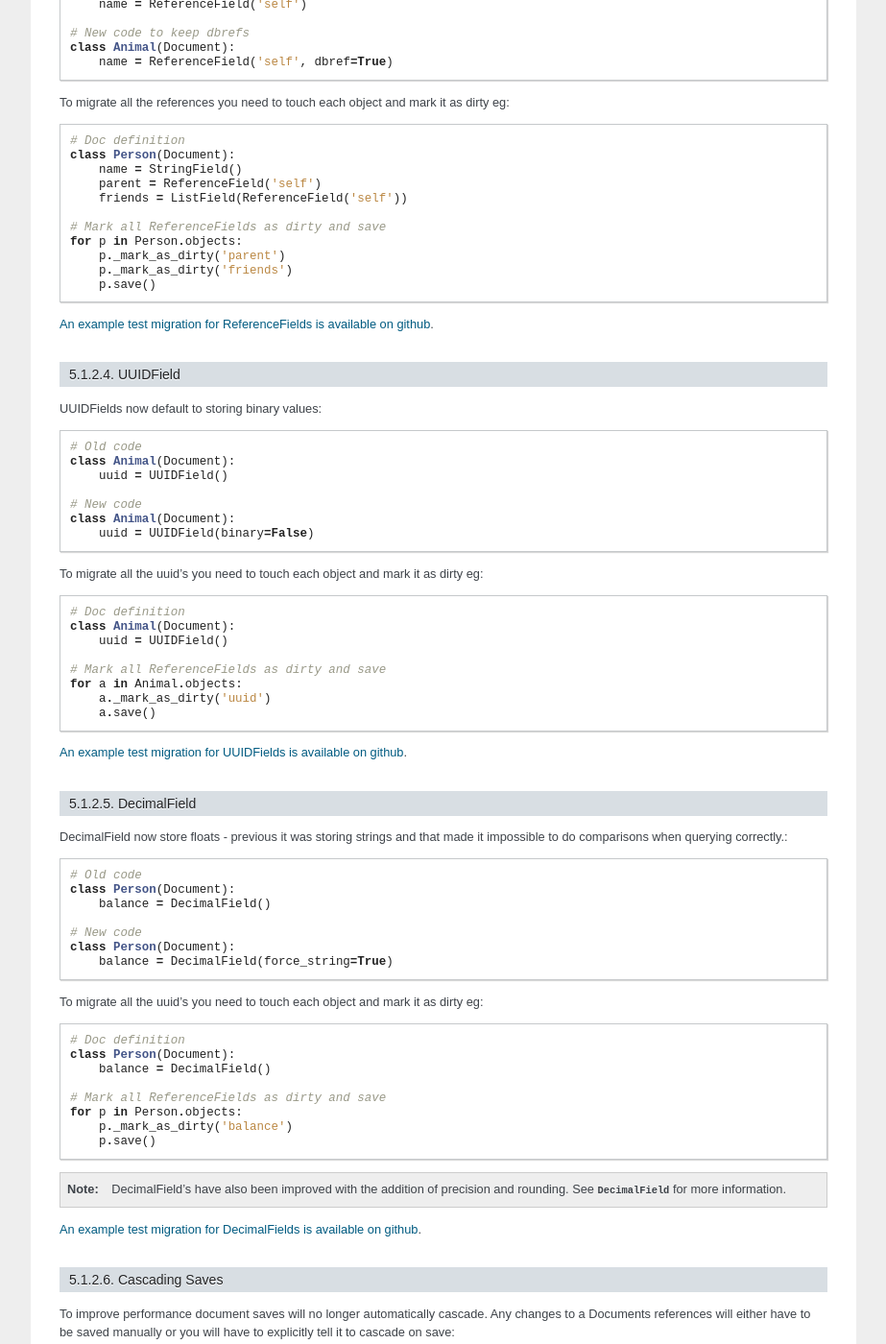
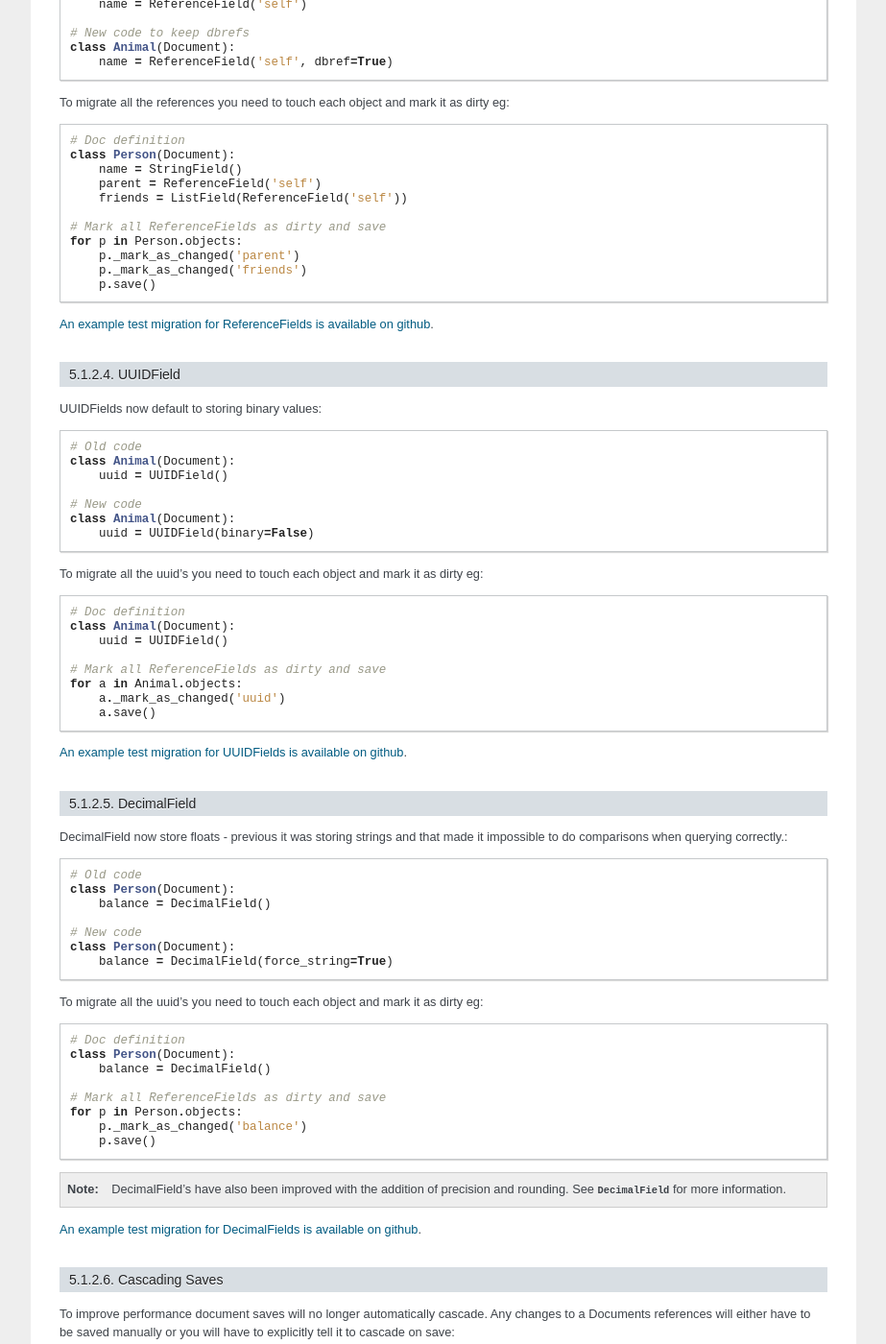
Before and after one commit to MongoEngine/mongoengine, a Sphinx documentation site: the page built from docs/upgrade.rst, in a window 1280 px wide and 1400 px high, scrolled down 1638 px. Shown: the whole window at 96% size, without its empty margins (198-1121 px from the left). Built offline with Sphinx 7.4.7, drawn with Linux system fonts in a browser that asks for light colours; the version number could not be read and is left out.

Commit message:
Upgrade doc fix (#330)

```diff
--- a/docs/upgrade.rst
+++ b/docs/upgrade.rst
@@ -116,8 +116,8 @@ eg::
 
     # Mark all ReferenceFields as dirty and save
     for p in Person.objects:
-        p._mark_as_dirty('parent')
-        p._mark_as_dirty('friends')
+        p._mark_as_changed('parent')
+        p._mark_as_changed('friends')
         p.save()
 
 `An example test migration for ReferenceFields is available on github
@@ -145,7 +145,7 @@ eg::
 
     # Mark all ReferenceFields as dirty and save
     for a in Animal.objects:
-        a._mark_as_dirty('uuid')
+        a._mark_as_changed('uuid')
         a.save()
 
 `An example test migration for UUIDFields is available on github
@@ -174,7 +174,7 @@ eg::
 
     # Mark all ReferenceFields as dirty and save
     for p in Person.objects:
-        p._mark_as_dirty('balance')
+        p._mark_as_changed('balance')
         p.save()
 
 .. note:: DecimalField's have also been improved with the addition of precision
```
